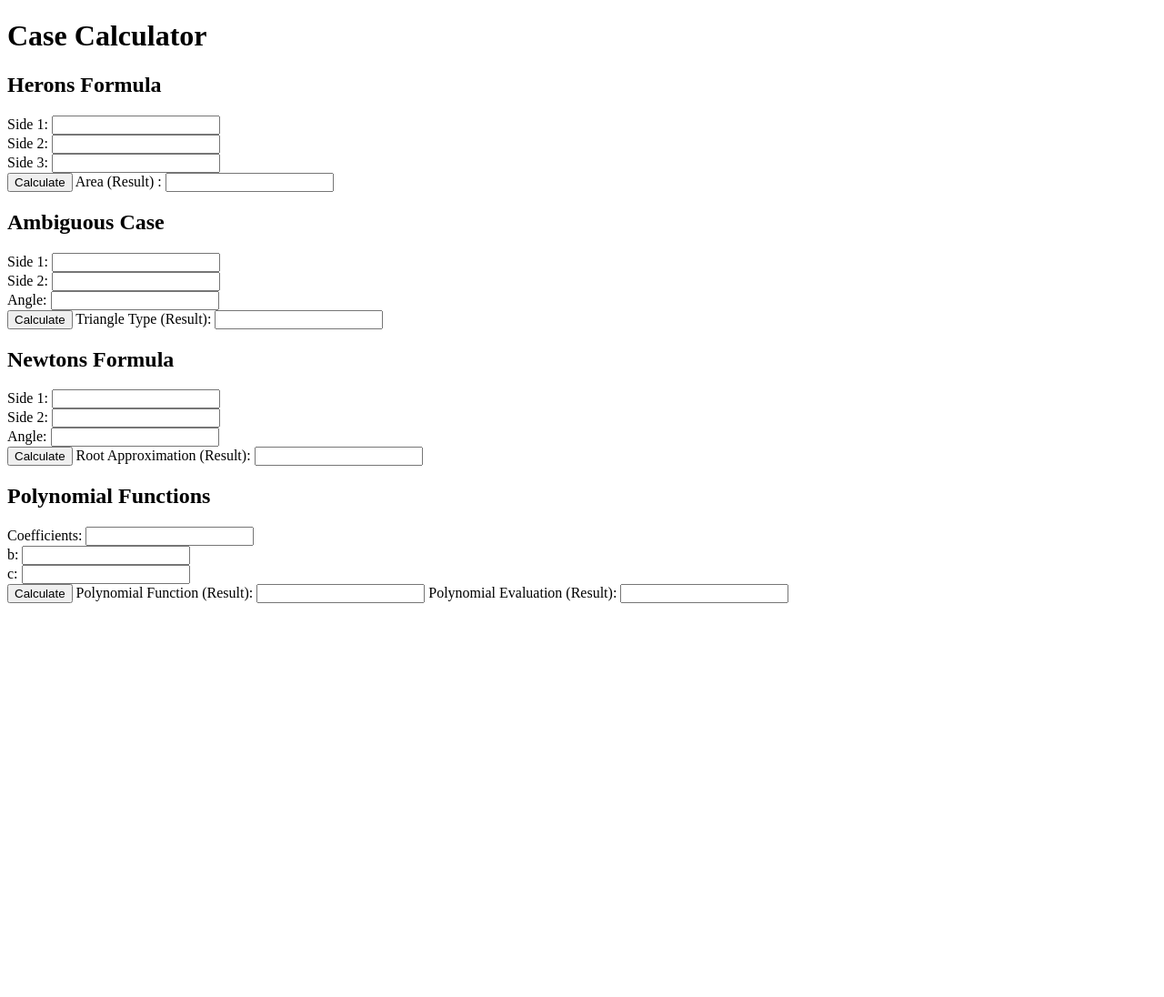
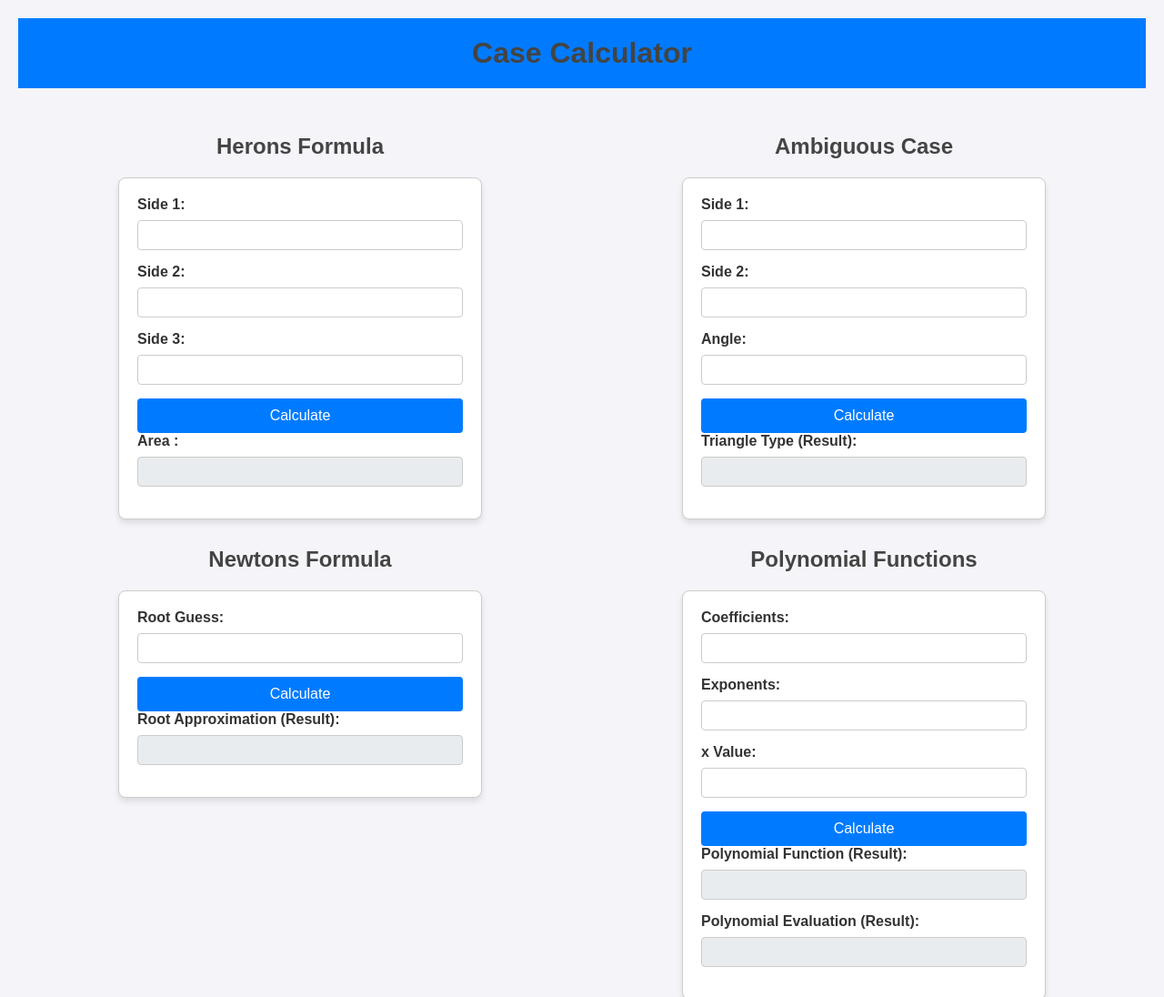
Before and after one commit to RishabhSharma023/gitAssign3, a plain HTML site: page index.html in a window 1280 px wide. Shown: the top 1096 px of the page at 91% size. Before the commit the page ends 800 px from the top, so only its background shows below. Drawn offline with Linux system fonts and the light colour scheme.

Commit message:
Updated css styling

```diff
--- a/index.html
+++ b/index.html
@@ -4,6 +4,7 @@
     <meta charset="UTF-8">
     <meta name="viewport" content="width=device-width, initial-scale=1.0">
     <title>Case Calculator</title>
+    <link rel="stylesheet" href="style.css">
 </head>
 <body>
     <div class = title>
@@ -23,7 +24,8 @@
             <input type="number" name = "side3-heron" id="side3-heron" required>
             <br>
             <input type="submit" value="Calculate">
-            <label>Area (Result) : </label>
+            <br>
+            <label>Area  :   </label>
             <input type="text" name="resultHeron" id="resultHeron" readonly>
         </form>
     </div>
@@ -41,6 +43,7 @@
             <input type="number" name = "angle-ambiguous" id="angle-ambiguous" required>
             <br>
             <input type="submit" value="Calculate">
+            <br>
             <label>Triangle Type (Result): </label>
             <input type="text" name="resultAmbiguous" id="resultAmbiguous" readonly>
         </form>
@@ -49,18 +52,13 @@
     <div class = newtons-formula>
         <h2>Newtons Formula</h2>
         <form action="newtons_formula.php" method="post">
-            <label for="side1-newton">Side 1:</label>
-            <input type="number" name = "side1-newton" id="side1-newton" required>
-            <br>
-            <label for="side2-newton">Side 2:</label>
-            <input type="number" name = "side2-newton" id="side2-newton" required>
-            <br>
-            <label for="angle-newton">Angle:</label>
-            <input type="number" name = "angle-newton" id="angle-newton" required>
+            <label for="root-guess">Root Guess:</label>
+            <input type="number" name = "root-guess" id="root-guess" required>
             <br>
             <input type="submit" value="Calculate">
+            <br>
             <label>Root Approximation (Result): </label>
-            <input type="text" name="resultNewton" id="resultNewton" readonly>
+            <input type="text" name="resultRoot" id="resultRoot" readonly>
         </form>
     </div>
 
@@ -70,15 +68,17 @@
             <label for="a">Coefficients:</label>
             <input type="number" name = "coefficients" id="coefficients" required>
             <br>
-            <label for="b">b:</label>
-            <input type="number" name = "b" id="b" required>
+            <label for="exponents">Exponents:</label>
+            <input type="number" name = "exponents" id="exponents" required>
             <br>
-            <label for="c">c:</label>
-            <input type="number" name = "c" id="c" required>
+            <label for="c">x Value:</label>
+            <input type="number" name = "x-value" id="x-value" required>
             <br>
             <input type="submit" value="Calculate">
+            <br>
             <label>Polynomial Function (Result): </label>
             <input type="text" name="resultPolynomial" id="resultPolynomial" readonly>
+            <br>
             <label>Polynomial Evaluation (Result): </label>
             <input type="text" name="resultPolynomialEval" id="resultPolynomialEval" readonly>
         </form>
--- a/style.css
+++ b/style.css
@@ -0,0 +1,89 @@
+body {
+    font-family: Arial, sans-serif;
+    margin: 0;
+    padding: 0;
+    background-color: #f4f4f9;
+    color: #333;
+    display: grid;
+    grid-template-columns: 1fr 1fr;
+    grid-template-rows: auto auto;
+    column-gap: 0px;
+    row-gap: 10px;
+    justify-items: center;
+    align-items: start;
+    padding: 20px;
+}
+
+h1, h2 {
+    text-align: center;
+    color: #444;
+}
+
+form {
+    margin: 0 auto;
+    padding: 20px;
+    border: 1px solid #ccc;
+    border-radius: 8px;
+    background-color: #fff;
+    max-width: 400px;
+    box-shadow: 0 4px 6px rgba(0, 0, 0, 0.1);
+}
+
+label {
+    display: block;
+    margin-bottom: 8px;
+    font-weight: bold;
+}
+
+input[type="number"],
+input[type="text"] {
+    width: 100%;
+    padding: 8px;
+    margin-bottom: 15px;
+    border: 1px solid #ccc;
+    border-radius: 4px;
+    box-sizing: border-box;
+}
+
+input[type="submit"] {
+    background-color: #007bff;
+    color: white;
+    border: none;
+    padding: 10px 15px;
+    border-radius: 4px;
+    cursor: pointer;
+    font-size: 16px;
+    width: 100%;
+}
+
+input[type="submit"]:hover {
+    background-color: #0056b3;
+}
+
+div.title {
+    background-color: #007bff;
+    color: white;
+    padding: 20px 0;
+    margin-bottom: 20px;
+    grid-column: 1 / -1; /* Span across all columns */
+    width: 100%;
+    text-align: center;
+}
+
+div.title h1 {
+    margin: 0;
+}
+
+div.herons-formula,
+div.ambiguous-case,
+div.newtons-formula,
+div.polynomial-functions {
+    width: 90%; /* Adjust width to fit nicely */
+    max-width: 400px;
+}
+
+input[readonly] {
+    background-color: #e9ecef;
+    color: #495057;
+    cursor: not-allowed;
+}
```
